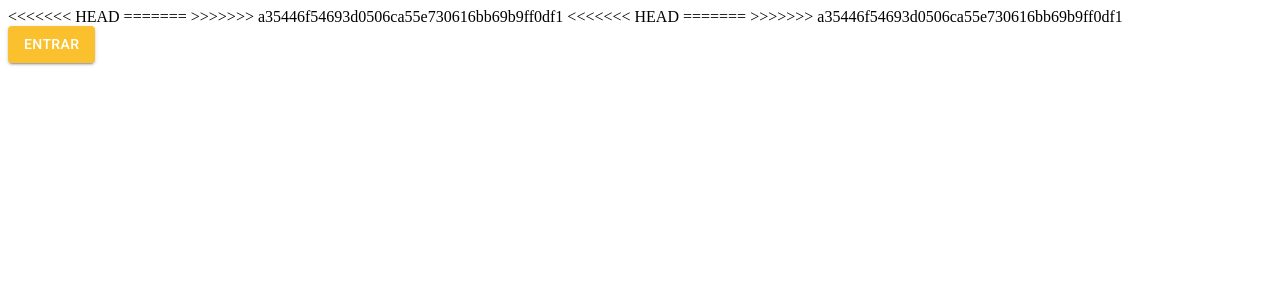
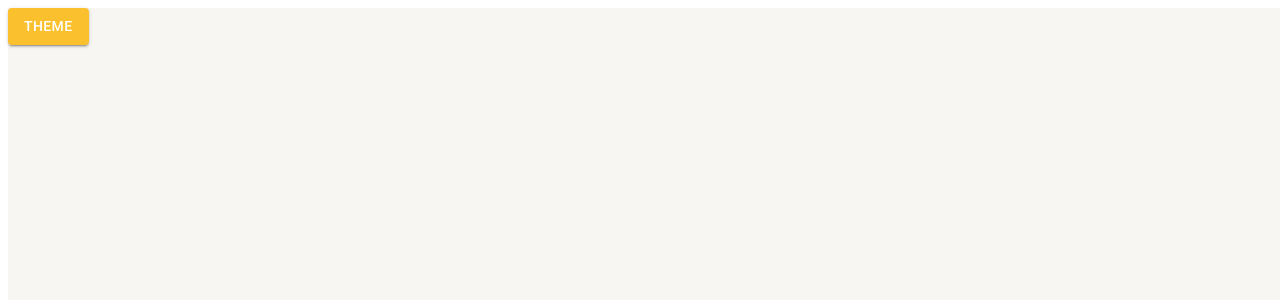
Before and after one commit to thiaguinhobyra/mob-app, a React (Create React App) app: page /pagina-inicial in a window 1280 px wide. Shown: the top 300 px of the page. Built offline with nearby package versions, Linux system fonts and the light colour scheme.

Commit message:
criando temas

```diff
--- a/public/index.html
+++ b/public/index.html
@@ -14,10 +14,6 @@
     <link rel="manifest" href="%PUBLIC_URL%/manifest.json" />
 
     <title>MOB - Credenciamento</title>
-<<<<<<< HEAD
-
-=======
->>>>>>> a35446f54693d0506ca55e730616bb69b9ff0df1
     <link
       rel="stylesheet"
       href="https://fonts.googleapis.com/css?family=Roboto:300,400,500,700&display=swap"
@@ -26,11 +22,6 @@
       rel="stylesheet"
       href="https://fonts.googleapis.com/icon?family=Material+Icons"
     />
-<<<<<<< HEAD
-
-
-=======
->>>>>>> a35446f54693d0506ca55e730616bb69b9ff0df1
   </head>
   <body>
     <noscript>Você precisa habilitar o JavaScript para executar este aplicativo.</noscript>
--- a/src/routes/index.tsx
+++ b/src/routes/index.tsx
@@ -1,11 +1,14 @@
 import { Button } from '@mui/material';
 import { Routes, Route, Navigate } from 'react-router-dom'
+import { useAppThemeContext } from '../shared/contexts';
 
 export const AppRoutes =() => {
 
+    const { toggleTheme } = useAppThemeContext();
+
     return (
     <Routes>
-        <Route path="/pagina-inicial" element={<Button variant='contained' color='primary' >Entrar</Button>} />
+        <Route path="/pagina-inicial" element={<Button variant='contained' color='primary' onClick={ toggleTheme }>Theme</Button>} />
 
         <Route path="*" element={<Navigate to="/pagina-inicial" />} />
     </Routes>
--- /dev/null
+++ b/src/shared/contexts/ThemeContext.tsx
@@ -0,0 +1,44 @@
+import { createContext, useCallback, useContext, useMemo, useState } from 'react';
+import { ThemeProvider } from '@mui/material';
+import { Box } from '@mui/system';
+
+import { DarkTheme, LightTheme } from './../themes';
+
+interface IThemeContextData {
+  themeName: 'light' | 'dark';
+  toggleTheme: () => void;
+}
+
+const ThemeContext = createContext({} as IThemeContextData);
+
+export const useAppThemeContext = () => {
+  return useContext(ThemeContext);
+};
+
+interface IAppThemeProviderProps {
+  children: React.ReactNode
+}
+export const AppThemeProvider: React.FC<IAppThemeProviderProps> = ({ children }) => {
+  const [themeName, setThemeName] = useState<'light' | 'dark'>('light');
+
+  const toggleTheme = useCallback(() => {
+    setThemeName(oldThemeName => oldThemeName === 'light' ? 'dark' : 'light');
+  }, []);
+
+  const theme = useMemo(() => {
+    if (themeName === 'light') return LightTheme;
+
+    return DarkTheme;
+  }, [themeName]);
+
+
+  return (
+    <ThemeContext.Provider value={{ themeName, toggleTheme }}>
+      <ThemeProvider theme={theme}>
+        <Box width="100vw" height="100vh" bgcolor={theme.palette.background.default}>
+          {children}
+        </Box>
+      </ThemeProvider>
+    </ThemeContext.Provider>
+  );
+};
--- a/src/shared/contexts/index.ts
+++ b/src/shared/contexts/index.ts
@@ -1 +1 @@
-export{}
+export * from './ThemeContext';
--- /dev/null
+++ b/src/shared/themes/Dark.ts
@@ -0,0 +1,24 @@
+import { createTheme } from "@mui/material";
+import { cyan, yellow } from "@mui/material/colors";
+
+export const DarkTheme = createTheme ({
+    palette: {
+        primary: {
+            main: yellow[700],
+            dark: yellow[800],
+            light:yellow[500],
+            contrastText: '#ffffff',
+        },
+        secondary: {
+            main: cyan[500],
+            dark: cyan[400],
+            light:cyan[300],
+            contrastText: '#ffffff',
+        },
+        background:{
+            paper: '#303134',
+            default: '#202124',
+
+        }
+    }
+});
--- a/src/shared/themes/index.ts
+++ b/src/shared/themes/index.ts
@@ -1 +1,2 @@
 export * from './Light';
+export * from './Dark';
```
Also changed, not shown: src/App.tsx (+5 -5 lines).
